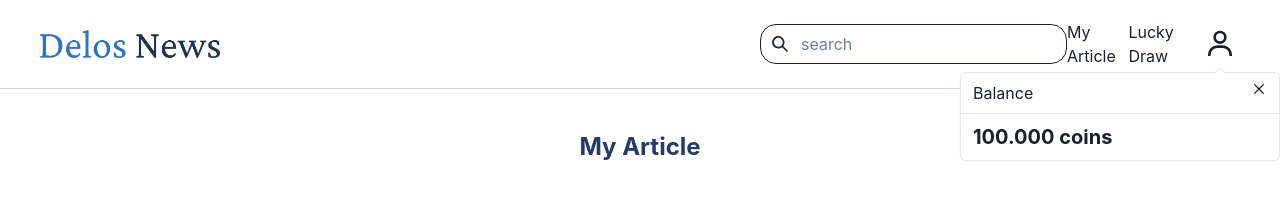
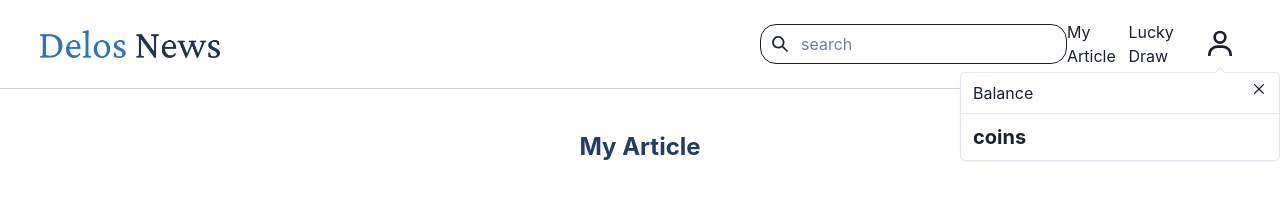
Before and after one commit to auttmme/delos-news, a Next.js app: page /myArticle in a window 1280 px wide. Both pictures are taken after a click on the button 1219 px from the left and 44 px from the top of the page. Shown: the top 210 px of the page. Built offline with nearby package versions, Linux system fonts and the light colour scheme.

Commit message:
breaking-change(navbar): showing user's current currency

```diff
--- a/src/components/common/Navbar.jsx
+++ b/src/components/common/Navbar.jsx
@@ -1,4 +1,4 @@
-import React from "react";
+import React, { useEffect, useState } from "react";
 import {
 	Box,
 	Drawer,
@@ -28,6 +28,15 @@ import { HamburgerIcon } from "@chakra-ui/icons";
 
 export default function Navbar({ children }) {
 	const { isOpen, onOpen, onClose } = useDisclosure();
+	const [currency, setCurrency] = useState("");
+
+	const getCurrency = () => {
+		setCurrency(localStorage.getItem("currency"));
+	};
+
+	useEffect(() => {
+		getCurrency();
+	}, [currency]);
 
 	return (
 		<Flex
@@ -121,7 +130,7 @@ export default function Navbar({ children }) {
 							<PopoverCloseButton />
 							<PopoverHeader>Balance</PopoverHeader>
 							<PopoverBody fontSize={"xl"} fontWeight={"bold"}>
-								100.000 coins
+								{currency} coins
 							</PopoverBody>
 						</PopoverContent>
 					</Popover>
```
